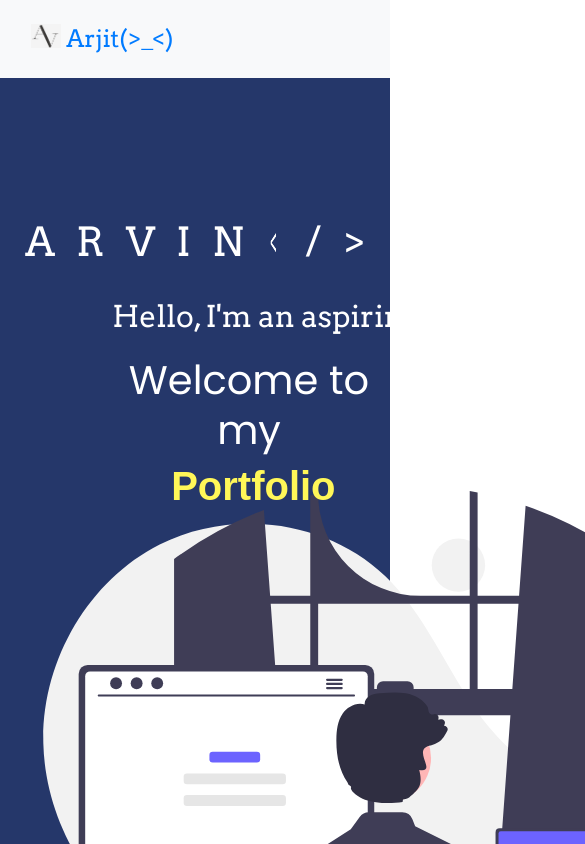
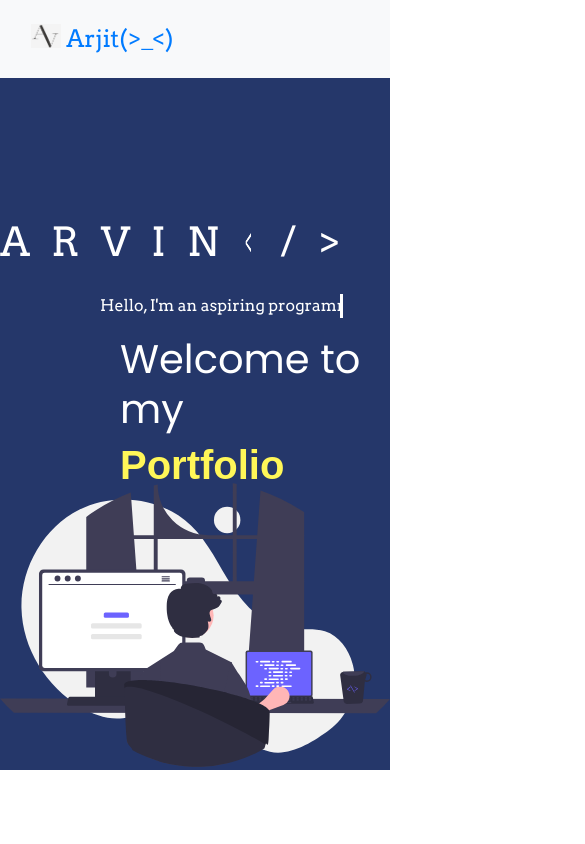
Before and after one commit to pratikacharya1234/arjit-website, a plain HTML site: page index.html in a window 390 px wide. Shown: the top 844 px of the page, 585 px wide, since content can reach past the window. Drawn offline with Linux system fonts and the light colour scheme.

Commit message:
Update index.html

```diff
--- a/index.html
+++ b/index.html
@@ -65,33 +65,39 @@
 
         .flex-container {
           display: flex;
-          flex-direction: row;
-          font-size: 30px;
-          text-align: center;
+          flex-wrap: wrap; /* Allow flex items to wrap to the next line if needed */
         }
 
         .flex-item-left {
           background-color: #25376a;
           padding-top: 100px;
           color: white;
-          flex: 50%;
+          flex: 1 1 50%; /* Take up half the width of the flex container */
+          max-width: 50%; /* Maximum width for larger screens */
           padding-top: 150px;
         }
 
         .flex-item-right {
-          /* padding: 10px; */
-          flex: 50%;
           background-color: #25376a;
           padding-top: 20px;
+          flex: 1 1 100%; /* Take up full width of the flex container */
         }
 
-        /* Responsive layout - makes a one column-layout instead of two-column layout */
+        #comp {
+          padding-top: 10px;
+          height: 300px; /* Set height to auto to maintain aspect ratio */
+          width: 100%; /* Make the image fill the width of its container */
+        }
+
         @media (max-width: 800px) {
-          .flex-container {
-            flex-direction: column;
+          .flex-item-left,
+          .flex-item-right {
+            flex: 1 1 100%; /* Take up full width of the flex container on smaller screens */
+            max-width: 100%; /* Maximum width for smaller screens */
           }
         }
-        </style>
+      </style>
+
       	<!-- Particles.js div -->
         <section id="home">
 	<div id="homepage">
@@ -123,7 +129,7 @@
 </div>
     </div>
       <div class="flex-item-right">
-       <img src="./img/undraw_programming_re_kg9v.svg" alt="computerboy" id="comp">
+       <img src="./img/undraw_programming_re_kg9v.svg" height="170px"  alt="computerboy" id="comp">
       </div>
     </div>
 
```
